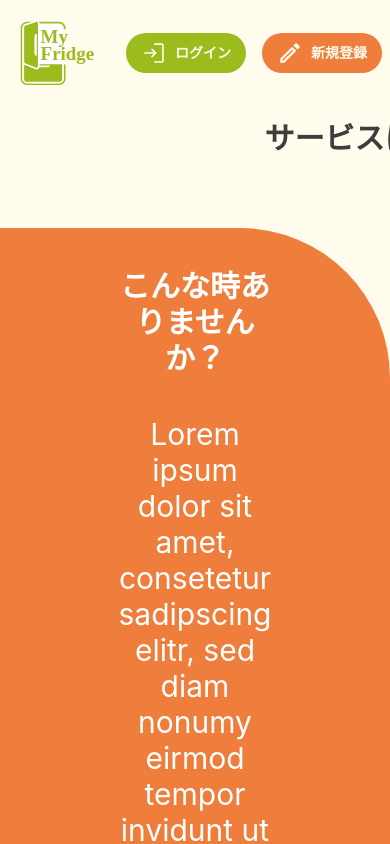
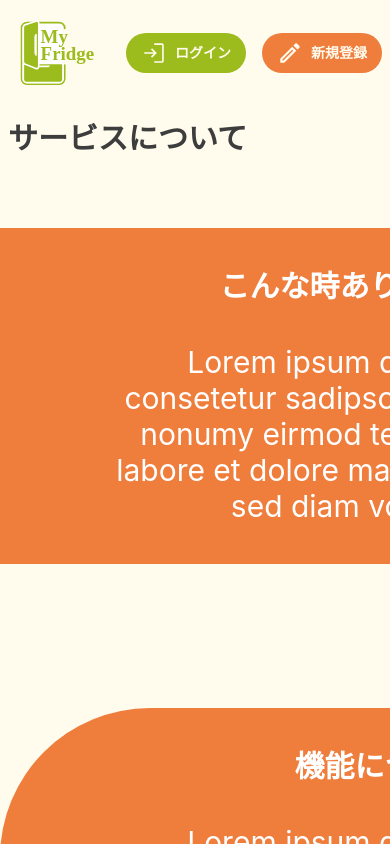
Before and after one commit to masaokaka/my-fridge-landingPage, a Next.js app in the folder src/: page /about in a window 390 px wide. Shown: the top 844 px of the page. Built offline with nearby package versions, Linux system fonts and the light colour scheme.

Commit message:
update:#11 widthの指定変更

```diff
--- a/src/pages/about/index.tsx
+++ b/src/pages/about/index.tsx
@@ -15,12 +15,12 @@ const About: NextPage = () => (
     </Head>
     <div className='pt-28'>
       {/* タイトル */}
-      <h1 className='mb-16 py-2 px-2 sm:px-[32px] sm:text-5xl text-3xl text-center sm:text-left text-custom-black font-bold'>
+      <h1 className='mb-16 py-2 px-2 md:px-[32px] md:text-5xl text-3xl text-left text-custom-black font-bold'>
         サービスについて
       </h1>
 
       {/* 1段目 */}
-      <div className='max-h-[1080px] min-h-[200px] w-screen md:flex mb-16'>
+      <div className='max-h-[1080px] min-h-[200px] w-full md:flex mb-16'>
         {/* 文章側 */}
         <div className='w-full bg-custom-accent rounded-r-[150px] flex justify-center items-center'>
           <div>
@@ -67,7 +67,7 @@ const About: NextPage = () => (
       </div>
 
       {/* 2段目 */}
-      <div className='max-h-[1080px] min-h-[200px] w-screen md:flex mt-36 mb-96 sm:justify-end text-right'>
+      <div className='max-h-[1080px] min-h-[200px] w-full md:flex mt-36 mb-96 sm:justify-end text-right'>
         {/* 画像側 */}
         <div className='w-full'>
           {/* <div className='relative flex items-center justify-center'>
@@ -154,7 +154,7 @@ const About: NextPage = () => (
       </div>
 
       {/* 3段目 */}
-      <div className='max-h-[1080px] min-h-[200px] w-screen md:flex mb-28'>
+      <div className='max-h-[1080px] min-h-[200px] w-full md:flex mb-28'>
         {/* 文章側 */}
         <div className='w-full bg-custom-accent rounded-r-[150px] flex justify-center items-center'>
           <div>
```
